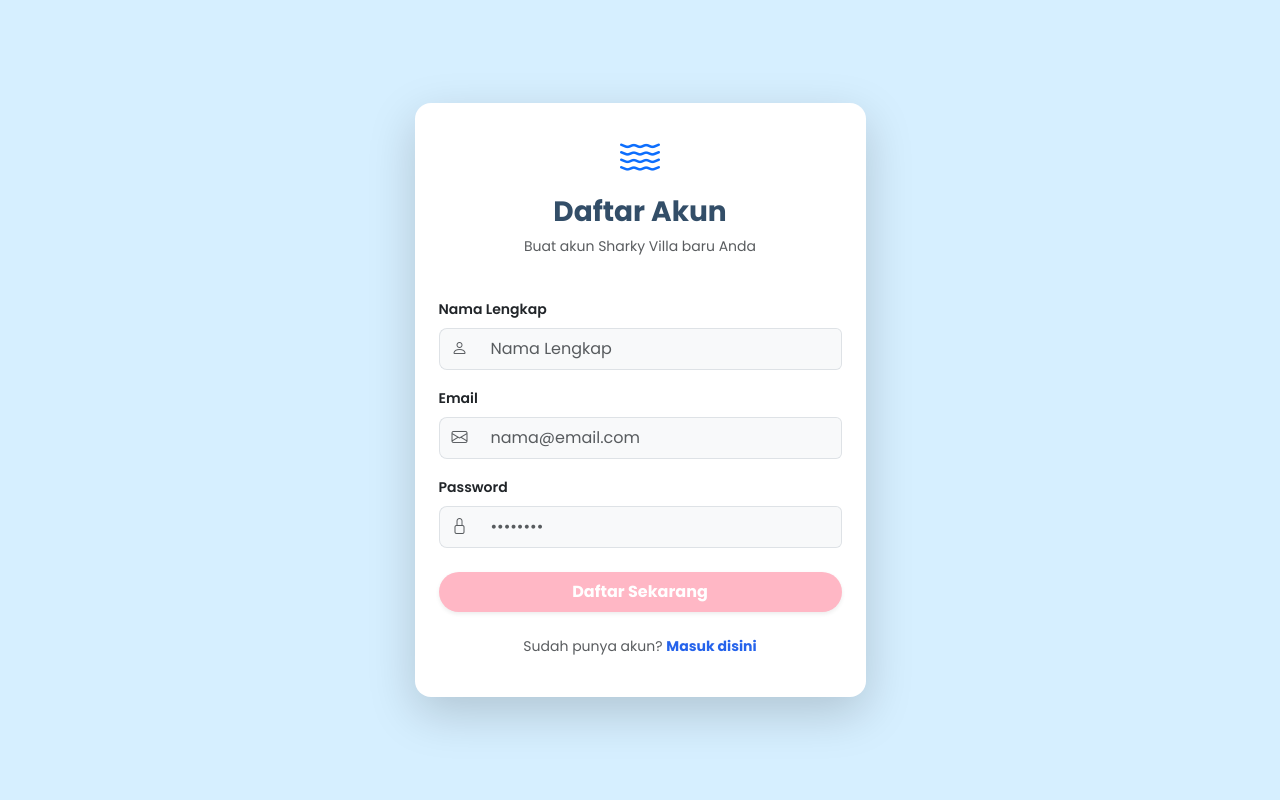
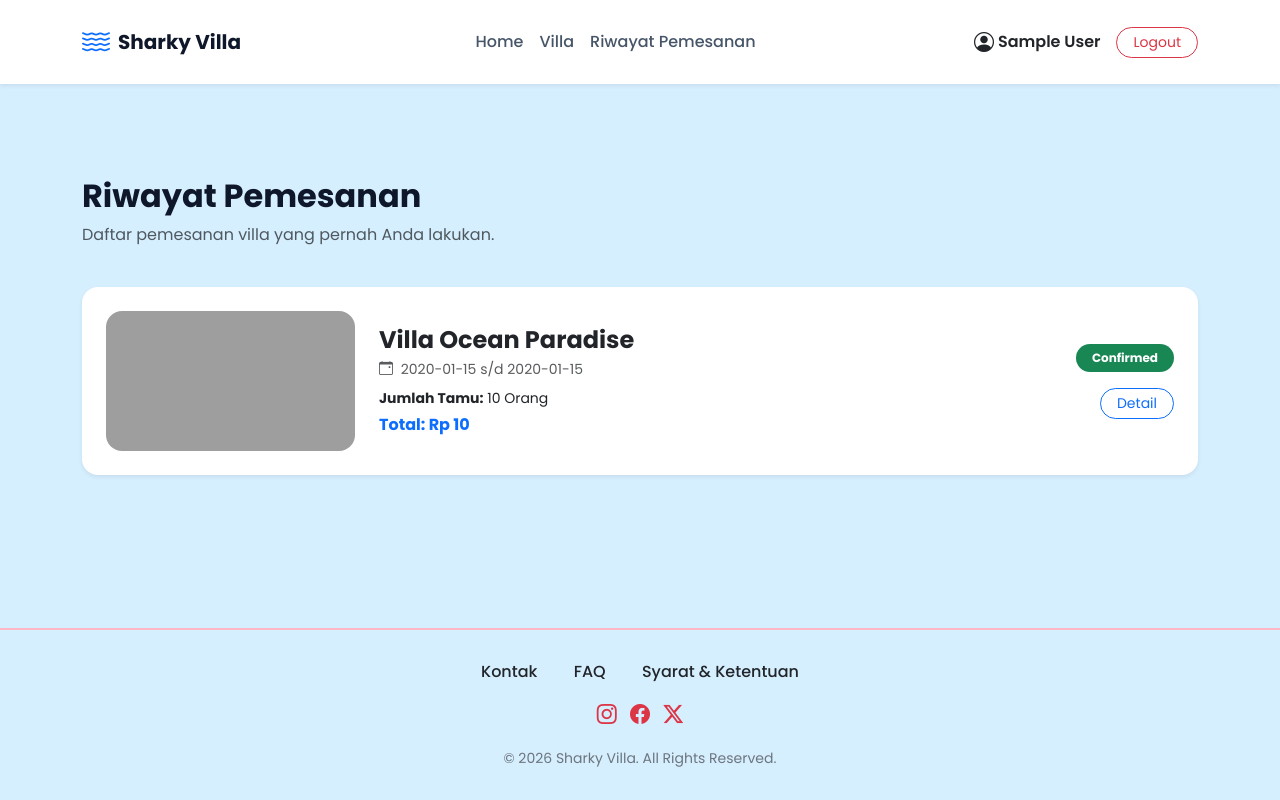
Before and after one commit to chiaraihana20-ctrl/pemwebkite, a PHP site: page /register.php in a window 1280 px wide. Run offline with PHP 8.4, Linux system fonts and the light colour scheme; the visitor is signed in with stand-in values (Sample User, id 1); data comes from the database, SQL or seed files in the repository; tables that the repository leaves empty hold one stand-in row (values such as "Sample post"); grey boxes are pictures that could not be loaded.

Commit message:
regislogprofriwayat

```diff
--- a/header.php
+++ b/header.php
@@ -1,15 +1,18 @@
 <?php
+// Pastikan session sudah aktif
 if (session_status() === PHP_SESSION_NONE) {
     session_start();
 }
-include 'koneksi.php';
+
+// Mendeteksi nama file halaman yang sedang dibuka saat ini
+$current_page = basename($_SERVER['PHP_SELF']);
 ?>
 <!DOCTYPE html>
 <html lang="id">
 <head>
     <meta charset="UTF-8">
     <meta name="viewport" content="width=device-width, initial-scale=1.0">
-    <title>Sharky Villa - Liburan Impian Anda</title>
+    <title>Sharky Villa</title>
     <!-- Bootstrap 5 CSS -->
     <link href="https://cdn.jsdelivr.net/npm/bootstrap@5.3.0/dist/css/bootstrap.min.css" rel="stylesheet">
     <!-- Google Fonts: Poppins -->
@@ -20,10 +23,9 @@ include 'koneksi.php';
     <style>
         :root {
             --bg-blue: #D6EFFF;
-            --navbar-blue: #BCE2FF;
             --pink-accent: #FFB7C5;
             --pink-hover: #FF9EAA;
-            --text-dark: #334E68;
+            --text-dark: #0F172A;
             --card-bg: #FFFFFF;
         }
 
@@ -31,24 +33,32 @@ include 'koneksi.php';
             font-family: 'Poppins', sans-serif;
             background-color: var(--bg-blue);
             color: var(--text-dark);
-        }
-
-        .navbar-custom {
-            background-color: var(--navbar-blue);
-            padding: 12px 0;
-            box-shadow: 0 2px 10px rgba(0, 0, 0, 0.05);
+            min-height: 100vh;
+            display: flex;
+            flex-direction: column;
+            justify-content: space-between;
         }
 
         .navbar-brand {
+            color: var(--text-dark) !important;
             font-weight: 700;
-            color: #1E3A8A !important;
-            font-size: 1.5rem;
         }
 
+        /* Warna default link navbar */
         .nav-link {
+            color: #475569 !important;
+            font-weight: 500;
+            transition: color 0.2s ease;
+        }
+
+        .nav-link:hover {
+            color: #2563EB !important;
+        }
+
+        /* Kelas aktif: Biru tua pekat dan tebal khusus untuk menu yang sedang dibuka */
+        .nav-link.active-menu {
             color: var(--text-dark) !important;
-            font-weight: 500;
-            margin: 0 8px;
+            font-weight: 700;
         }
 
         .btn-pink {
@@ -56,7 +66,7 @@ include 'koneksi.php';
             color: #ffffff;
             font-weight: 600;
             border-radius: 20px;
-            padding: 6px 20px;
+            padding: 8px 20px;
             border: none;
             transition: all 0.3s ease;
         }
@@ -69,34 +79,32 @@ include 'koneksi.php';
 </head>
 <body>
 
-    <nav class="navbar navbar-expand-lg navbar-custom">
+    <!-- NAVBAR UTAMA -->
+    <nav class="navbar navbar-expand-lg bg-white shadow-sm py-3">
         <div class="container">
-           <a class="navbar-brand d-flex align-items-center text-decoration-none" href="index.php">
-             <img src="pict/ping.png" alt="Logo Sharky Villa" width="40" height="40" class="me-2 rounded-circle object-fit-cover">
-             <span class="fw-bold" style="color: #1E3A8A;">Sharky Villa</span>
+            <a class="navbar-brand d-flex align-items-center text-decoration-none" href="index.php">
+                <i class="bi bi-water me-2 fs-3 text-primary"></i> Sharky Villa
             </a>
             <button class="navbar-toggler" type="button" data-bs-toggle="collapse" data-bs-target="#navbarNav">
                 <span class="navbar-toggler-icon"></span>
             </button>
-            <div class="collapse navbar-collapse" id="navbarNav">
+            <div class="collapse navbar-collapse justify-content-between" id="navbarNav">
                 <ul class="navbar-nav mx-auto">
-                    <li class="nav-item"><a class="nav-link fw-bold" href="index.php">Home</a></li>
-                    <li class="nav-item"><a class="nav-link" href="villa.php">Villa</a></li>
-                    <li class="nav-item"><a class="nav-link" href="riwayat.php">Riwayat Pemesanan</a></li>
-                    <li class="nav-item"><a class="nav-link" href="#">Tentang Kami</a></li>
-                </ul>
-                <div class="d-flex align-items-center">
-                    <?php
-                    if (isset($_SESSION['nama'])) {
-                        echo '<a href="profil.php" class="me-3 text-decoration-none fw-semibold text-dark">';
-                        echo '<i class="bi bi-person-circle fs-4 me-1 align-middle"></i> ' . htmlspecialchars($_SESSION['nama']);
-                        echo '</a>';
-                        echo '<a href="logout.php" class="btn btn-outline-danger btn-sm rounded-pill">Logout</a>';
-                    } else {
-                        echo '<i class="bi bi-person-circle fs-4 me-2 text-secondary"></i>';
-                        echo '<a href="login.php" class="btn btn-pink">Login / Daftar</a>';
-                    }
-                    ?>
+                <li class="nav-item">
+                    <a class="nav-link <?= ($current_page == 'index.php') ? 'active-menu' : ''; ?>" href="index.php">Home</a>
+                </li>
+                <li class="nav-item">
+                    <a class="nav-link <?= ($current_page == 'descVilla.php') ? 'active-menu' : ''; ?>" href="descVilla.php">Villa</a>
+                </li>
+                <li class="nav-item">
+                    <a class="nav-link <?= ($current_page == 'riwayatPemesanan.php') ? 'active-menu' : ''; ?>" href="riwayatPemesanan.php">Riwayat Pemesanan</a>
+                </li>
+            </ul>
+                <div class="d-flex align-items-center gap-3">
+                    <a href="profile.php" class="text-decoration-none text-dark fw-semibold d-flex align-items-center">
+                        <i class="bi bi-person-circle fs-5 me-1"></i> <?= htmlspecialchars($_SESSION['nama'] ?? 'Akun'); ?>
+                    </a>
+                    <a href="logout.php" class="btn btn-outline-danger btn-sm rounded-pill px-3">Logout</a>
                 </div>
             </div>
         </div>
--- a/koneksi.php
+++ b/koneksi.php
@@ -2,7 +2,7 @@
 $host = "localhost";
 $user = "root";
 $pass = "";
-$db   = "villa"; // Pastikan nama database di phpMyAdmin benar-benar 'villa'
+$db   = "villa"; // Sesuaikan dengan nama database kamu
 
 $conn = mysqli_connect($host, $user, $pass, $db);
 
--- a/register.php
+++ b/register.php
@@ -2,150 +2,80 @@
 session_start();
 include 'koneksi.php';
 
-$pesan = "";
-$tipe_alert = "";
+// Jika user belum login, alihkan ke halaman login
+if (!isset($_SESSION['id_user'])) {
+    header("Location: login.php");
+    exit;
+}
 
-if (isset($_POST['register'])) {
-    $nama = trim($_POST['nama']);
-    $email = trim($_POST['email']);
-    $password = $_POST['password'];
+$id_user = $_SESSION['id_user'];
 
-    // Cek apakah email sudah terdaftar di database
-    $cek_email = mysqli_query($conn, "SELECT * FROM user WHERE email = '$email'");
+// Ambil data riwayat pemesanan berdasarkan user yang sedang login, di-join dengan tabel villa
+$query = "SELECT booking.*, villa.nama_villa, villa.gambar
+          FROM booking
+          JOIN villa ON booking.id_villa = villa.id_villa
+          WHERE booking.id_user = '$id_user'
+          ORDER BY booking.id_booking DESC";
+$result = mysqli_query($conn, $query);
 
-    if (mysqli_num_rows($cek_email) > 0) {
-        $pesan = "Email sudah terdaftar! Silakan gunakan email lain atau masuk.";
-        $tipe_alert = "danger";
-    } else {
-        // Enkripsi password menggunakan password_hash agar aman
-        $password_hashed = password_hash($password, PASSWORD_DEFAULT);
-
-        // Simpan data ke tabel user
-        $query_insert = "INSERT INTO user (nama, email, password) VALUES ('$nama', '$email', '$password_hashed')";
-
-        if (mysqli_query($conn, $query_insert)) {
-            // Redirect ke halaman login dengan membawa pesan sukses
-            header("Location: login.php?pesan=registrasi_berhasil");
-            exit;
-        } else {
-            $pesan = "Registrasi gagal, silakan coba lagi: " . mysqli_error($conn);
-            $tipe_alert = "danger";
-        }
-    }
-}
+// Panggil header agar navbar dan styling utamanya muncul
+include 'header.php';
 ?>
 
-<!DOCTYPE html>
-<html lang="id">
-<head>
-    <meta charset="UTF-8">
-    <meta name="viewport" content="width=device-width, initial-scale=1.0">
-    <title>Daftar Akun - Sharky Villa</title>
-    <!-- Bootstrap 5 CSS -->
-    <link href="https://cdn.jsdelivr.net/npm/bootstrap@5.3.0/dist/css/bootstrap.min.css" rel="stylesheet">
-    <!-- Google Fonts: Poppins -->
-    <link href="https://fonts.googleapis.com/css2?family=Poppins:wght@400;500;600;700&display=swap" rel="stylesheet">
-    <!-- Bootstrap Icons -->
-    <link rel="stylesheet" href="https://cdn.jsdelivr.net/npm/bootstrap-icons@1.11.0/font/bootstrap-icons.css">
-
-    <style>
-        :root {
-            --bg-blue: #D6EFFF;
-            --pink-accent: #FFB7C5;
-            --pink-hover: #FF9EAA;
-            --text-dark: #334E68;
-            --card-bg: #FFFFFF;
-        }
-
-        body {
-            font-family: 'Poppins', sans-serif;
-            background-color: var(--bg-blue);
-            color: var(--text-dark);
-            min-height: 100vh;
-            display: flex;
-            align-items: center;
-            justify-content: center;
-            padding: 40px 0;
-        }
-
-        .btn-pink {
-            background-color: var(--pink-accent);
-            color: #ffffff;
-            font-weight: 600;
-            border-radius: 20px;
-            padding: 8px 20px;
-            border: none;
-            transition: all 0.3s ease;
-        }
-
-        .btn-pink:hover {
-            background-color: var(--pink-hover);
-            color: #ffffff;
-        }
-    </style>
-</head>
-<body>
-
-    <div class="container">
-        <div class="row justify-content-center">
-            <div class="col-md-5">
-
-                <!-- Notifikasi Pesan Error -->
-                <?php if (!empty($pesan)): ?>
-                    <div class="alert alert-<?= $tipe_alert; ?> alert-dismissible fade show rounded-4 shadow-sm mb-4" role="alert">
-                        <?= $pesan; ?>
-                        <button type="button" class="btn-close" data-bs-dismiss="alert" aria-label="Close"></button>
-                    </div>
-                <?php endif; ?>
-
-                <!-- Card Form Registrasi -->
-                <div class="card border-0 shadow-lg rounded-4 p-4" style="background: var(--card-bg);">
-                    <div class="text-center mb-4">
-                        <div class="mb-2 text-primary fs-1">
-                            <i class="bi bi-water"></i>
-                        </div>
-                        <h3 class="fw-bold" style="color: var(--text-dark);">Daftar Akun</h3>
-                        <p class="text-muted small">Buat akun Sharky Villa baru Anda</p>
-                    </div>
-
-                    <form method="POST">
-                        <div class="mb-3">
-                            <label class="form-label fw-semibold small">Nama Lengkap</label>
-                            <div class="input-group">
-                                <span class="input-group-text bg-light border-end-0 rounded-start-3"><i class="bi bi-person text-muted"></i></span>
-                                <input type="text" name="nama" class="form-control border-start-0 bg-light py-2" placeholder="Nama Lengkap" required>
+<!-- KONTEN UTAMA RIWAYAT PEMESANAN -->
+<div class="container my-5">
+    <div class="row mb-4">
+        <div class="col-12">
+            <h2 class="fw-bold" style="color: var(--text-dark);">Riwayat Pemesanan</h2>
+            <p class="text-muted">Daftar pemesanan villa yang pernah Anda lakukan.</p>
         </div>
     </div>
 
-                        <div class="mb-3">
-                            <label class="form-label fw-semibold small">Email</label>
-                            <div class="input-group">
-                                <span class="input-group-text bg-light border-end-0 rounded-start-3"><i class="bi bi-envelope text-muted"></i></span>
-                                <input type="email" name="email" class="form-control border-start-0 bg-light py-2" placeholder="nama@email.com" required>
+    <?php if ($result && mysqli_num_rows($result) > 0): ?>
+        <div class="row g-4">
+            <?php while ($row = mysqli_fetch_assoc($result)): ?>
+                <div class="col-md-12">
+                    <div class="card border-0 shadow-sm rounded-4 p-4 bg-white">
+                        <div class="row align-items-center">
+                            <div class="col-md-3 mb-3 mb-md-0">
+                                <img src="img/<?= htmlspecialchars($row['gambar']); ?>" alt="Foto Villa" class="img-fluid rounded-4 object-fit-cover" style="height: 140px; width: 100%;">
                             </div>
+                            <div class="col-md-6 mb-3 mb-md-0">
+                                <h4 class="fw-bold text-dark mb-1"><?= htmlspecialchars($row['nama_villa']); ?></h4>
+                                <p class="text-muted small mb-2"><i class="bi bi-calendar-event me-1"></i> <?= htmlspecialchars($row['tanggal_masuk']); ?> s/d <?= htmlspecialchars($row['tanggal_kelaur']); ?></p>
+                                <p class="mb-1 small"><strong>Jumlah Tamu:</strong> <?= htmlspecialchars($row['jumlah_tamu']); ?> Orang</p>
+                                <p class="mb-0 text-primary fw-bold">Total: Rp <?= number_format($row['harga'], 0, ',', '.'); ?></p>
                             </div>
-
-                        <div class="mb-4">
-                            <label class="form-label fw-semibold small">Password</label>
-                            <div class="input-group">
-                                <span class="input-group-text bg-light border-end-0 rounded-start-3"><i class="bi bi-lock text-muted"></i></span>
-                                <input type="password" name="password" class="form-control border-start-0 bg-light py-2" placeholder="••••••••" required>
-                            </div>
-                        </div>
-
-                        <button type="submit" name="register" class="btn btn-pink w-100 py-2 shadow-sm fw-bold">Daftar Sekarang</button>
-                    </form>
-
-                    <div class="text-center mt-4">
-                        <p class="small text-muted">Sudah punya akun? <a href="login.php" class="text-decoration-none fw-bold" style="color: #2563EB;">Masuk disini</a></p>
-                    </div>
-                </div>
-
+                            <div class="col-md-3 text-md-end">
+                                <?php
+                                    $status = $row['status'] ?? 'Pending';
+                                    $badge_bg = 'bg-secondary';
+                                    if ($status == 'Pending') $badge_bg = 'bg-warning text-dark';
+                                    else if ($status == 'Confirmed' || $status == 'Berhasil') $badge_bg = 'bg-success';
+                                    else if ($status == 'Cancelled') $badge_bg = 'bg-danger';
+                                ?>
+                                <span class="badge <?= $badge_bg; ?> px-3 py-2 rounded-pill mb-2"><?= htmlspecialchars($status); ?></span>
+                                <div class="mt-2">
+                                    <a href="detail_pesanan.php?id=<?= $row['id_booking']; ?>" class="btn btn-outline-primary btn-sm rounded-pill px-3">Detail</a>
                                 </div>
                             </div>
                         </div>
+                    </div>
+                </div>
+            <?php endwhile; ?>
+        </div>
+    <?php else: ?>
+        <!-- Jika belum ada riwayat pemesanan -->
+        <div class="text-center py-5 bg-white rounded-4 shadow-sm">
+            <div class="fs-1 text-muted mb-3"><i class="bi bi-journal-x"></i></div>
+            <h5 class="fw-bold text-muted">Belum ada riwayat pemesanan</h5>
+            <p class="text-muted small mb-4">Yuk, cari villa impianmu dan mulai liburan sekarang!</p>
+            <a href="descVilla.php" class="btn btn-pink px-4">Cari Villa Sekarang</a>
+        </div>
+    <?php endif; ?>
+</div>
 
-    <!-- Bootstrap 5 JS Bundle -->
-    <script src="https://cdn.jsdelivr.net/npm/bootstrap@5.3.0/dist/js/bootstrap.bundle.min.js"></script>
-</body>
-</html>
+<?php
+// Panggil footer di bagian bawah
+include 'footer.php';
+?>
```
Also changed, not shown: index.php (+18 -53 lines), profil.php (renamed from profile.html, +16 -3 lines), riwayatPemesanan.php (added, +179 -0 lines), villa.html (deleted). Lines whose indentation alone changed are shown as unchanged.
